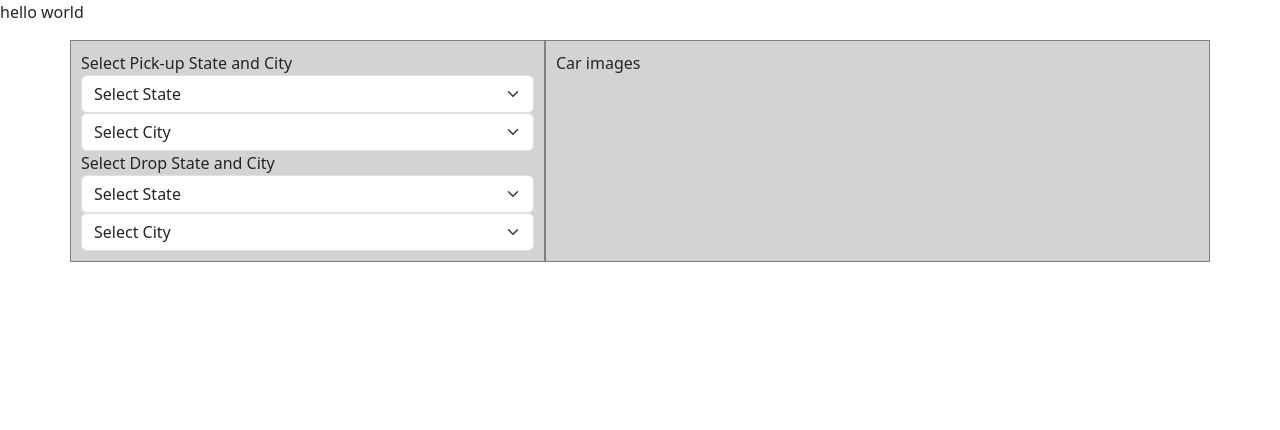
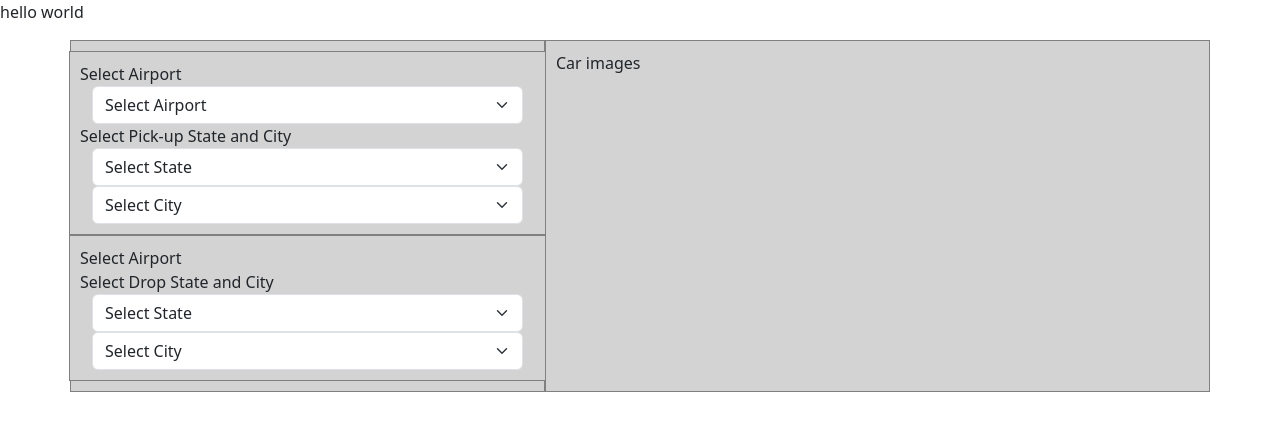
Before and after one commit to shaiwart/FleetManagement-Frontend, a React (Create React App) app: page / in a window 1280 px wide. Shown: the top 430 px of the page. Built offline with nearby package versions, Linux system fonts and the light colour scheme.

Commit message:
airport included

```diff
--- a/src/Compnents/CityState.js
+++ /dev/null
@@ -1,17 +0,0 @@
-import { useState } from "react";
-import States from "./PickupState";
-import Cities from "./PickupCity";
-
-export default function CityState({homePageData, setHomePageData, isPickup}) {
-
-
-    return (
-        <section>
-                <td><label for='loc'>Enter State</label></td>
-                <td> <States> </States> </td>
-                <td> <Cities ></Cities> </td>
-                <td></td>
-        </section>
-    )
-
-}
--- /dev/null
+++ b/src/Compnents/DropAirport.js
@@ -0,0 +1,49 @@
+import { useState, useEffect } from "react";
+import Form from 'react-bootstrap/Form';
+
+
+export default function PickupAirport() {
+    const [airportList, setAirportList] = useState([]);
+
+    const onChangeHandler = async (event) => {
+        console.log(" City Change hua");
+        let tempId = event.target.value;
+        sessionStorage.setItem("dropAirportId", tempId);
+    }
+
+    const handelClick = async (e) => {
+        console.log("On click-> drop down");
+
+        e.preventDefault();
+        // let temp = sessionStorage.getItem("pickUpStateId");
+        // console.log(temp);
+
+        try {
+
+            console.log("A");
+            const response = await fetch("http://localhost:8080/api/airports"); // get all airports
+            const result = await response.json();
+            setAirportList(result);
+            console.log("B");
+        } catch (error) {
+            console.error('Error fetching data:', error);
+            // yaha pe use navigate use karke Error page pe send karo
+        }
+    }
+
+    // /api/airports
+
+
+    return (
+        <section>
+            <Form.Select aria-label="Select Airport" onChange={onChangeHandler} onClick={handelClick} >
+                <option> Select Airport</option>
+                {airportList.map(airport => (
+                    <option key={airport.airportId} value={airport.airportId}>
+                        {airport.airportCode} : {airport.airportName}
+                    </option>
+                ))}
+            </Form.Select>
+        </section>
+    )
+}
--- a/src/Compnents/Pages/HomePage.js
+++ b/src/Compnents/Pages/HomePage.js
@@ -1,5 +1,4 @@
 import Cities from "../PickupCity";
-import CityState from "../CityState";
 import Navbar from "../PageNavigation";
 import HubSelector from "./HubSelector";
 import { Link } from "react-router-dom";
@@ -13,6 +12,8 @@ import PickupState from "../PickupState";
 import PickupCity from "../PickupCity";
 import DropState from '../DropState';
 import DropCity from '../DropCity';
+import PickupAirport from "../PickupAirport";
+import dropAirport from "../DropAirport";
 
 
 export default function HomePage() {
@@ -29,14 +30,24 @@ export default function HomePage() {
             <Container>
                 <Row>
                     <Col xs={5} style={columnStyle}>
-                        Select Pick-up State and City
-                        <PickupState />
-                        <PickupCity />
 
-                        Select Drop State and City
-                        <DropState />
-                        <DropCity />
+                        <Row style={columnStyle}>
+                            Select Airport
+                            <PickupAirport />
 
+                            Select Pick-up State and City
+                            <PickupState />
+                            <PickupCity />
+                        </Row>
+
+                        <Row style={columnStyle}>
+                            Select Airport
+                            <dropAriport />
+
+                            Select Drop State and City
+                            <DropState />
+                            <DropCity />
+                        </Row>
                     </Col>
                     <Col style={columnStyle}>Car images</Col>
                 </Row>
--- /dev/null
+++ b/src/Compnents/PickupAirport.js
@@ -0,0 +1,49 @@
+import { useState, useEffect } from "react";
+import Form from 'react-bootstrap/Form';
+
+
+export default function PickupAirport() {
+    const [airportList, setAirportList] = useState([]);
+
+    const onChangeHandler = async (event) => {
+        console.log(" City Change hua");
+        let tempId = event.target.value;
+        sessionStorage.setItem("pickUpAirportId", tempId);
+    }
+
+    const handelClick = async (e) => {
+        console.log("On click-> drop down");
+
+        e.preventDefault();
+        // let temp = sessionStorage.getItem("pickUpStateId");
+        // console.log(temp);
+
+        try {
+
+            console.log("A");
+            const response = await fetch("http://localhost:8080/api/airports"); // get all airports
+            const result = await response.json();
+            setAirportList(result);
+            console.log("B");
+        } catch (error) {
+            console.error('Error fetching data:', error);
+            // yaha pe use navigate use karke Error page pe send karo
+        }
+    }
+
+    // /api/airports
+
+
+    return (
+        <section>
+            <Form.Select aria-label="Select Airport" onChange={onChangeHandler} onClick={handelClick} >
+                <option> Select Airport</option>
+                {airportList.map(airport => (
+                    <option key={airport.airportId} value={airport.airportId}>
+                        {airport.airportCode} : {airport.airportName}
+                    </option>
+                ))}
+            </Form.Select>
+        </section>
+    )
+}
```
Also changed, not shown: src/Compnents/PickupState.js (line endings or trailing spaces).
